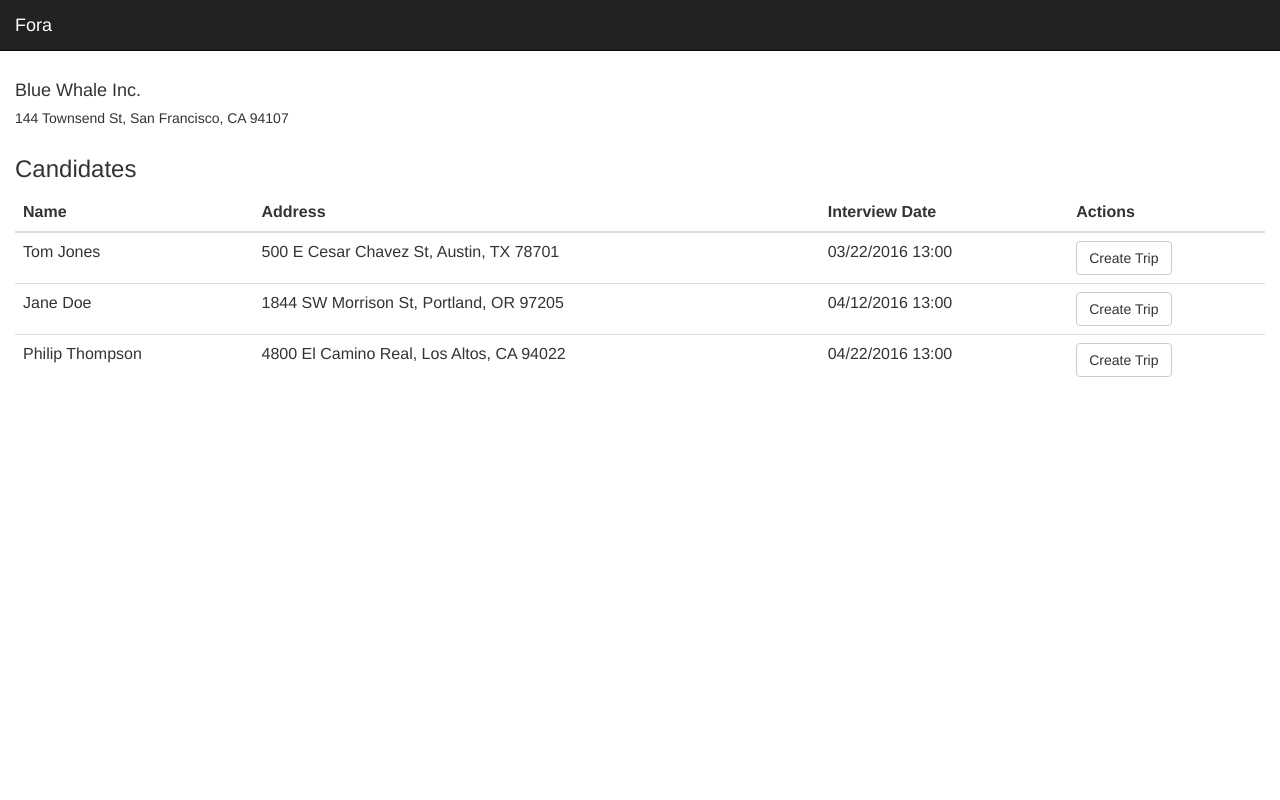
After one commit to apranav19/UberHackathon, a Flask app: page /candidates in a window 1280 px wide. The commit adds this page. Run offline with Flask 2, Linux system fonts and the light colour scheme; some libraries are stand-ins or nearby versions.

Commit message:
Templates & basic Expedia

```diff
--- a/main.py
+++ b/main.py
@@ -1,11 +1,53 @@
 from flask import Flask, render_template
-
+import requests
+import UserFactory
 
 app = Flask(__name__)
+
+candidate_pool = UserFactory.generate_candidates(5)
+
+current_office = {
+   'company_name': 'Blue Whale Inc.',
+   'address': '144 Townsend St, San Francisco, CA 94107'
+}
+
+EXPEDIA_API_KEY="CCK2GO59nPAFwiFiPX4D3HsZORoHWat7"
 
 @app.route('/')
 def index():
     return render_template('index.html')
 
+@app.route('/candidates')
+def get_candidates():
+    return render_template('pool.html', candidates=candidate_pool, company=current_office)
+
+@app.route('/login')
+def test():
+    return 'Hello World'
+
+@app.route('/book/<int:candidate_id>')
+def book_candidate(candidate_id):
+    candidate = None
+    for c in candidate_pool:
+        if c['id'] == candidate_id:
+            candidate = c
+            break
+
+    params = {
+        'apikey': EXPEDIA_API_KEY,
+        'lat': c['latitude'],
+        'lng': c['longitude'],
+        'type': 'airport',
+        'verbose': 3,
+        'within': '50km'
+
+    }
+    resp = requests.get('http://terminal2.expedia.com/x/geo/features?', params=params)
+    resp_dict = resp.json()
+    airport_name = resp_dict[0]['name']
+
+    return render_template('book.html', candidate=candidate, airport=airport_name)
+
+
 if __name__ == '__main__':
-    app.run(host='0.0.0.0')
+    app.run(host='0.0.0.0', debug=True)
--- /dev/null
+++ b/templates/pool.html
@@ -0,0 +1,53 @@
+<html>
+<head>
+  <link rel="stylesheet" href="https://maxcdn.bootstrapcdn.com/bootstrap/3.3.6/css/bootstrap.min.css"/>
+  <script src="https://ajax.googleapis.com/ajax/libs/jquery/1.12.0/jquery.min.js"></script>
+  <script src="https://ajax.googleapis.com/ajax/libs/angularjs/1.4.9/angular.min.js"></script>
+  <script src="http://maxcdn.bootstrapcdn.com/bootstrap/3.3.6/js/bootstrap.min.js"></script>
+</head>
+<body>
+  <nav class="navbar navbar-inverse navbar-static-top">
+    <div class="container-fluid">
+      <div class="navbar-header">
+        <a class="navbar-brand" href="#">
+          Fora
+        </a>
+      </div>
+    </div>
+  </nav>
+  <div class="container-fluid">
+    <div class="row">
+      <div class="col-md-12">
+        <h4> {{ company.company_name }} </h4>
+        <h5> {{ company.address }} </h5>
+      </div>
+    </div>
+    <div class="row">
+      <div class="col-md-12">
+        <h3> Candidates </h3>
+        <table class="table">
+          <thead>
+            <tr>
+              <th>Name</th>
+              <th>Address</th>
+              <th>Interview Date</th>
+              <th>Actions </th>
+            </tr>
+          </thead>
+          <tbody>
+          {% for candidate in candidates %}
+          <tr>
+            <td>{{ candidate.name }} </td>
+            <td>{{ candidate.address }} </td>
+            <td>{{ candidate.interview_date }} </td>
+            <td><button class="btn btn-default">Create Trip</button></td>
+          </tr>
+          {% endfor %}
+        </tbody>
+      </table>
+      </div>
+    </div>
+  </div>
+
+</body>
+</html>
```
Also changed, not shown: UserFactory.py (added, +33 -0 lines), templates/book.html (added, +32 -0 lines), templates/index.html (+10 -2 lines).
